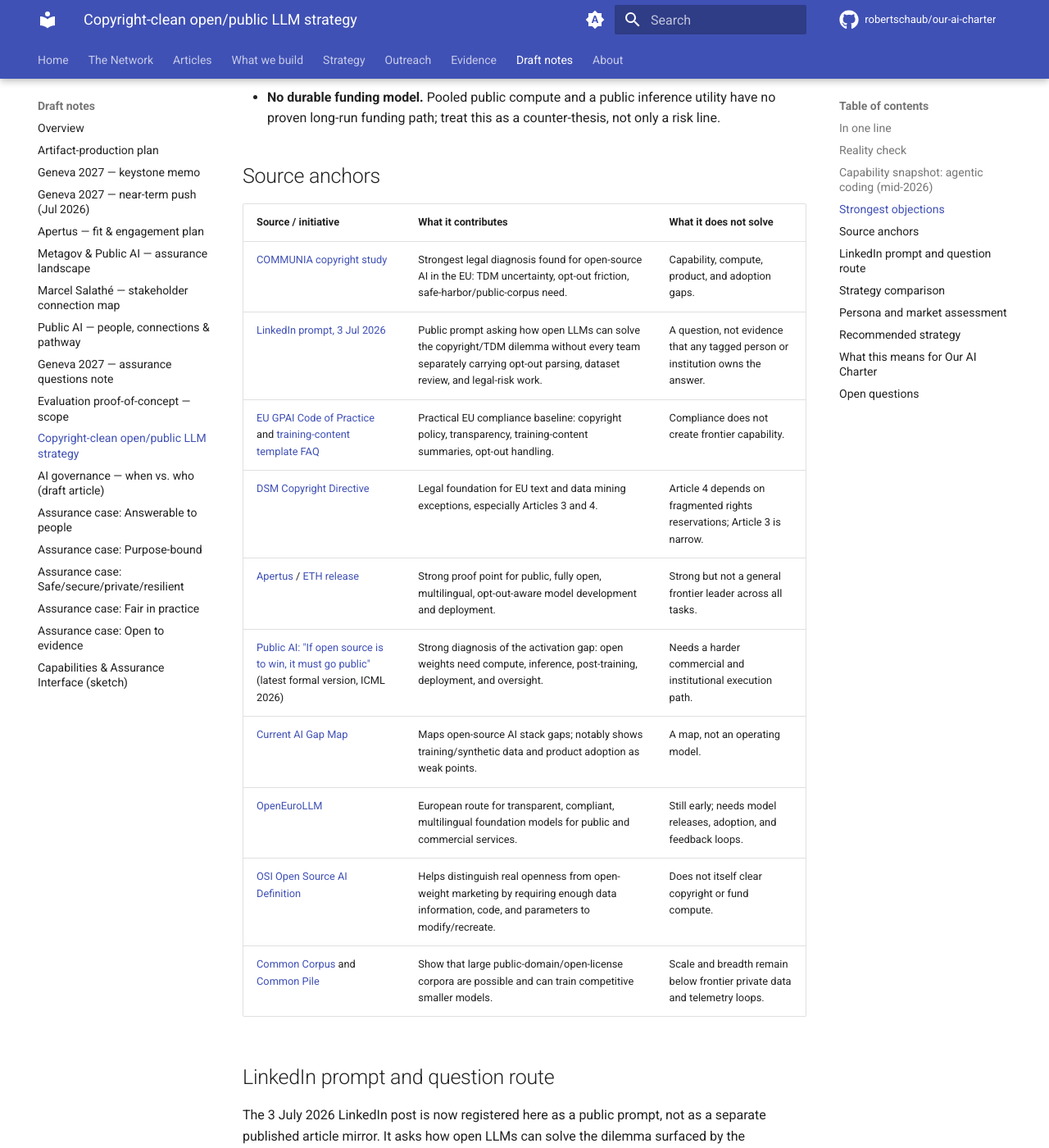
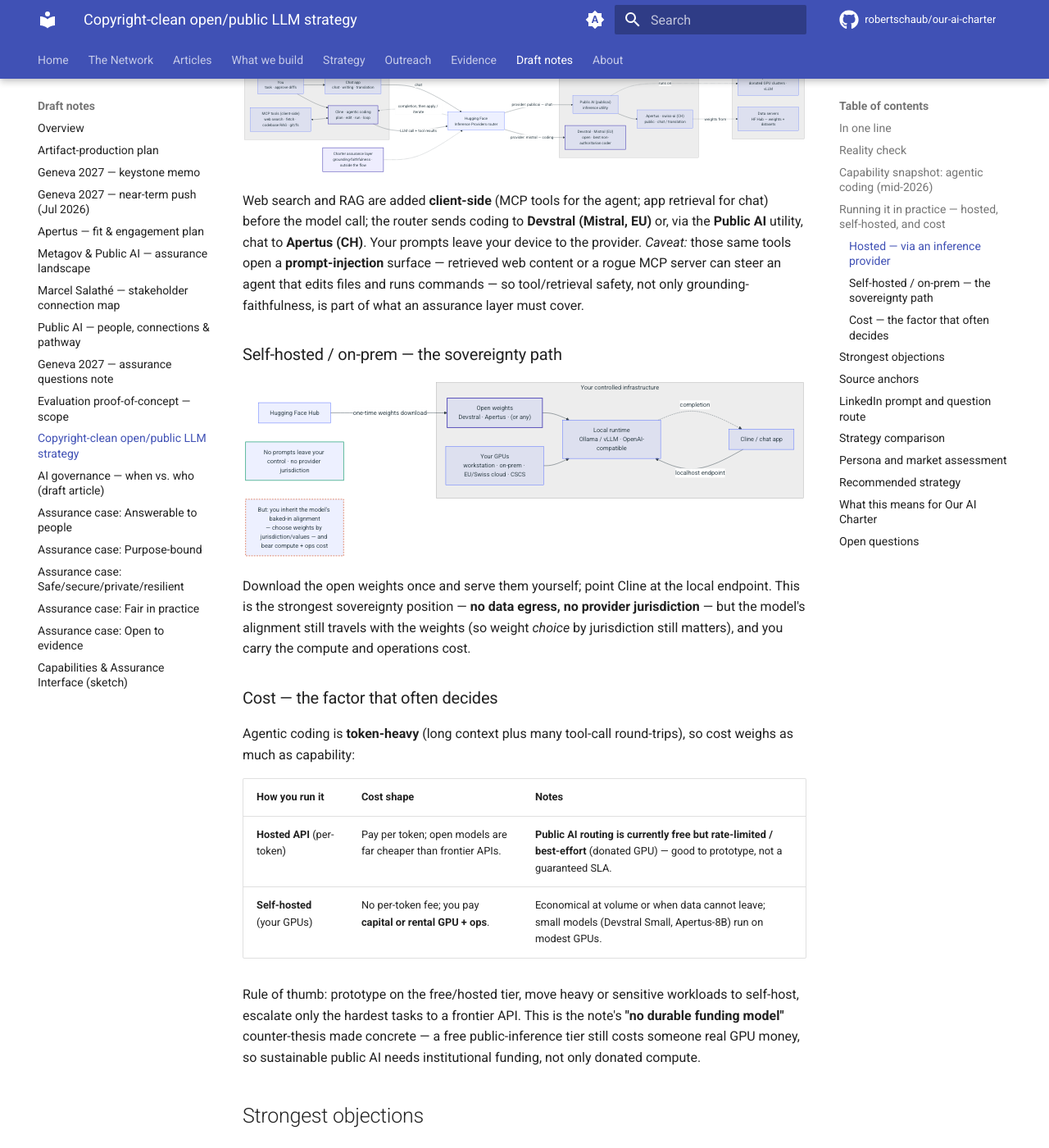
Before and after one commit to robertschaub/our-ai-charter, an MkDocs documentation site: the page built from docs/wip/copyright-clean-open-llm-strategy.md, in a window 1280 px wide and 1400 px high, scrolled down 2385 px. Shown: the whole window at 82% size. Built offline with MkDocs 1.6.1 and Material for MkDocs 9.7.7, drawn with Linux system fonts in a browser that asks for light colours; plug-ins that fetch from the network failed and are left out; comment, search, counter and statistics services are not loaded; some of the changed text lies outside the part shown.

Commit message:
docs(wip): add hosted vs self-host diagrams + cost to open/public-LLM note
copyright-clean-open-llm-strategy.md gains a 'Running it in practice' section with two Mermaid diagrams -- a hosted path (Cline/chat + client-side web-search/RAG via MCP -> HF router -> Devstral (Mistral, EU) for coding, or Public AI -> Apertus (CH) for chat, with data/compute servers underneath and the assurance layer drawn as orthogonal) and a self-hosted/on-prem path (download open weights -> run on your own or EU/Swiss GPUs via Ollama/vLLM -> local endpoint).

Cost kept as text (comparative, churns fast): hosted per-token vs self-host GPU+ops, Public AI free-but-rate-limited, tied to the note's 'no durable funding model' counter-thesis. Adds a prompt-injection caveat for tool/RAG use. mkdocs build --strict clean.

Co-Authored-By: Claude Opus 4.8 <noreply@anthropic.com>

````diff
--- a/docs/wip/copyright-clean-open-llm-strategy.md
+++ b/docs/wip/copyright-clean-open-llm-strategy.md
@@ -1,4 +1,4 @@
-> **Status: WORKING NOTES** - grounded strategy note, prepared 2026-07-02 from web research plus three parallel assistant reviews; updated 2026-07-03 with the LinkedIn prompt, question-routing research, and an agentic-coding capability snapshot. Re-verify legal, model-performance, and initiative-status claims before external use.
+> **Status: WORKING NOTES** - grounded strategy note, prepared 2026-07-02 from web research plus three parallel assistant reviews; updated 2026-07-03 with the LinkedIn prompt, question-routing research, an agentic-coding capability snapshot, and a hosted-vs-self-host + cost section. Re-verify legal, model-performance, and initiative-status claims before external use.
 
 # Copyright-clean open/public LLMs - competitiveness strategy
 
@@ -35,6 +35,84 @@ Open models now reach roughly **~70–80% on SWE-bench Verified** (harness-depen
 **The fully-open / publicly-governed models trail on code.** Apertus, SEA-LION, and OLMo — the most transparent (open weights **+ data + recipe**) and the "public AI" ones — are general-purpose, not code-specialised; **there is no top-tier public-AI coding model.** Via the Public AI utility (`publicai` on Hugging Face) you reach these public models; the strong open coders run through other inference providers (commercial), not the public utility.
 
 **Implication for this strategy:** agentic coding is a domain where copyright-clean / public models will *not* win on raw capability soon. It reinforces the core move — compete on **trust, sovereignty, auditability, domain fit, and lawful provenance**, not benchmark rank — and means a competitive *public* coding model would be a deliberate build (the model-factory, post-training, and agent-tuning layers of the flywheel below), not an off-the-shelf option today.
+
+## Running it in practice — hosted, self-hosted, and cost
+
+Competitiveness is not only capability — it is whether an institution can actually **run** a public/open model for real work, **affordably** and **sovereignly**. That is the activation gap, made concrete for the two everyday uses (agentic coding and chat). The diagrams render on the site and extend the [actor-map stack diagram](../Evidence/actors-and-landscape.md).
+
+### Hosted — via an inference provider
+
+```mermaid
+flowchart LR
+  subgraph LOCAL["Your machine (local)"]
+    U["You<br/>task · approve diffs"]
+    CL["Cline · agentic coding<br/>plan · edit · run · loop"]:::acc
+    MCP["MCP tools (client-side)<br/>web search · fetch · codebase RAG · git/fs"]
+    CH["Chat app<br/>chat · writing · translation"]
+    U --> CL
+    MCP <--> CL
+    U --> CH
+  end
+  CL -->|"LLM call + tool results"| HF
+  CH -->|"chat"| HF
+  HF["Hugging Face<br/>Inference Providers router"]
+  HF -.->|"completion, then apply / iterate"| CL
+  subgraph HOSTED["Hosted models"]
+    DEV["Devstral · Mistral (EU)<br/>open · best non-authoritarian coder"]:::acc
+    PA["Public AI (publicai)<br/>inference utility"]
+    AP["Apertus · swiss-ai (CH)<br/>public · chat / translation"]
+    PA --> AP
+  end
+  HF -->|"provider: mistral — coding"| DEV
+  HF -->|"provider: publicai — chat"| PA
+  subgraph SRV["Servers underneath (hosted)"]
+    HUB["Data servers<br/>HF Hub — weights + datasets"]
+    GPU["Compute servers<br/>donated GPU clusters · vLLM"]
+  end
+  AP -.->|"weights from"| HUB
+  PA -.->|"runs on"| GPU
+  A["Charter assurance layer<br/>grounding-faithfulness · outside the flow"]:::ch
+  A -.-> HF
+  classDef acc stroke:#534AB7,stroke-width:2px;
+  classDef ch fill:#EEEDFE,stroke:#534AB7,stroke-width:2px,color:#26215C;
+```
+
+Web search and RAG are added **client-side** (MCP tools for the agent; app retrieval for chat) before the model call; the router sends coding to **Devstral (Mistral, EU)** or, via the **Public AI** utility, chat to **Apertus (CH)**. Your prompts leave your device to the provider. *Caveat:* those same tools open a **prompt-injection** surface — retrieved web content or a rogue MCP server can steer an agent that edits files and runs commands — so tool/retrieval safety, not only grounding-faithfulness, is part of what an assurance layer must cover.
+
+### Self-hosted / on-prem — the sovereignty path
+
+```mermaid
+flowchart LR
+  HUB["Hugging Face Hub"] -->|"one-time weights download"| W
+  subgraph YOURS["Your controlled infrastructure"]
+    W["Open weights<br/>Devstral · Apertus · (or any)"]:::acc
+    GPU["Your GPUs<br/>workstation · on-prem · EU/Swiss cloud · CSCS"]
+    RT["Local runtime<br/>Ollama / vLLM · OpenAI-compatible"]
+    CLI["Cline / chat app"]
+    W --> RT
+    GPU --> RT
+    CLI -->|"localhost endpoint"| RT
+    RT -.->|"completion"| CLI
+  end
+  N1["No prompts leave your control · no provider jurisdiction"]:::good
+  N2["But: you inherit the model's baked-in alignment<br/>— choose weights by jurisdiction/values — and bear compute + ops cost"]:::warn
+  classDef acc stroke:#534AB7,stroke-width:2px;
+  classDef good stroke:#1D9E75,stroke-width:1.5px,color:#0F6E56;
+  classDef warn stroke:#D85A30,stroke-width:1.5px,stroke-dasharray:4 3,color:#993C1D;
+```
+
+Download the open weights once and serve them yourself; point Cline at the local endpoint. This is the strongest sovereignty position — **no data egress, no provider jurisdiction** — but the model's alignment still travels with the weights (so weight *choice* by jurisdiction still matters), and you carry the compute and operations cost.
+
+### Cost — the factor that often decides
+
+Agentic coding is **token-heavy** (long context plus many tool-call round-trips), so cost weighs as much as capability:
+
+| How you run it | Cost shape | Notes |
+|---|---|---|
+| **Hosted API** (per-token) | Pay per token; open models are far cheaper than frontier APIs. | **Public AI routing is currently free but rate-limited / best-effort** (donated GPU) — good to prototype, not a guaranteed SLA. |
+| **Self-hosted** (your GPUs) | No per-token fee; you pay **capital or rental GPU + ops**. | Economical at volume or when data cannot leave; small models (Devstral Small, Apertus-8B) run on modest GPUs. |
+
+Rule of thumb: prototype on the free/hosted tier, move heavy or sensitive workloads to self-host, escalate only the hardest tasks to a frontier API. This is the note's **"no durable funding model"** counter-thesis made concrete — a free public-inference tier still costs someone real GPU money, so sustainable public AI needs institutional funding, not only donated compute.
 
 ## Strongest objections
 
````
Also changed, not shown: CHANGELOG.md (+1 -0 lines).
